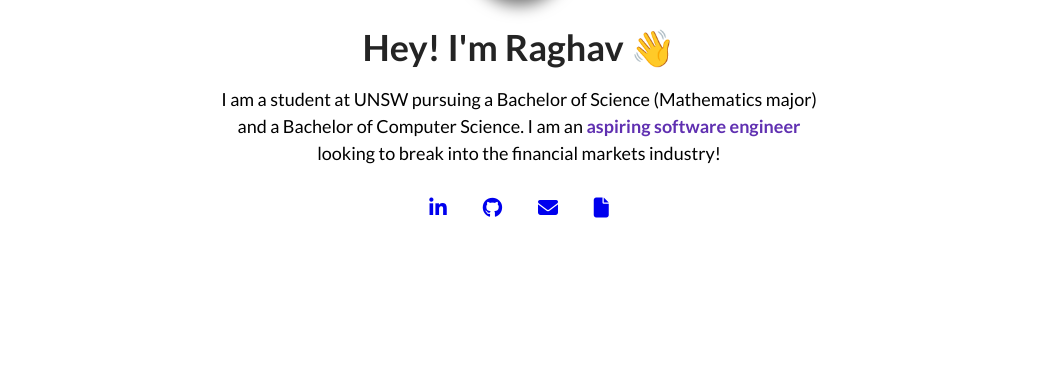
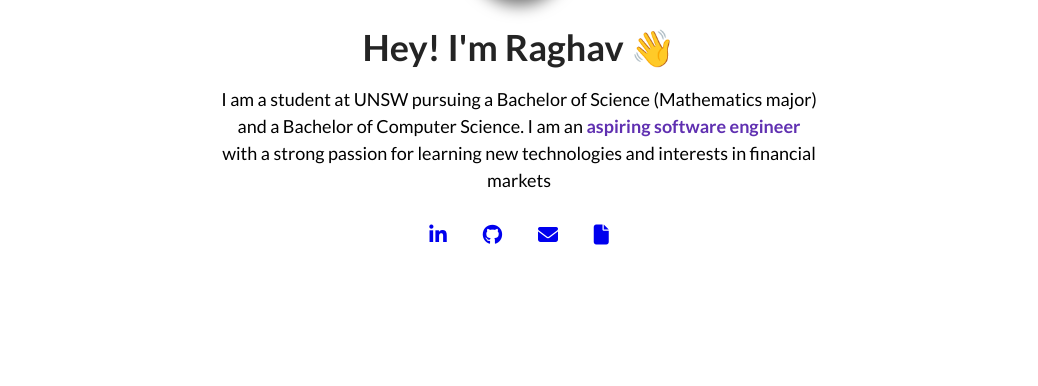
Before and after one commit to RaghavG12/E-portfolio, a plain HTML site: page index.html in a window 1280 px wide. Shown: the part 203-589 px from the top of the page, without its empty margins (121-1159 px from the left). Drawn offline with Linux system fonts and the light colour scheme.

```diff
--- a/index.html
+++ b/index.html
@@ -54,7 +54,8 @@
               I am a student at UNSW pursuing a Bachelor of Science (Mathematics
               major) and a Bachelor of Computer Science. I am an
               <span class="text--purple">aspiring software engineer</span>
-              looking to break into the financial markets industry!
+              with a strong passion for learning new technologies and interests
+              in financial markets
             </p>
             <div class="about-me__links">
               <a
```
